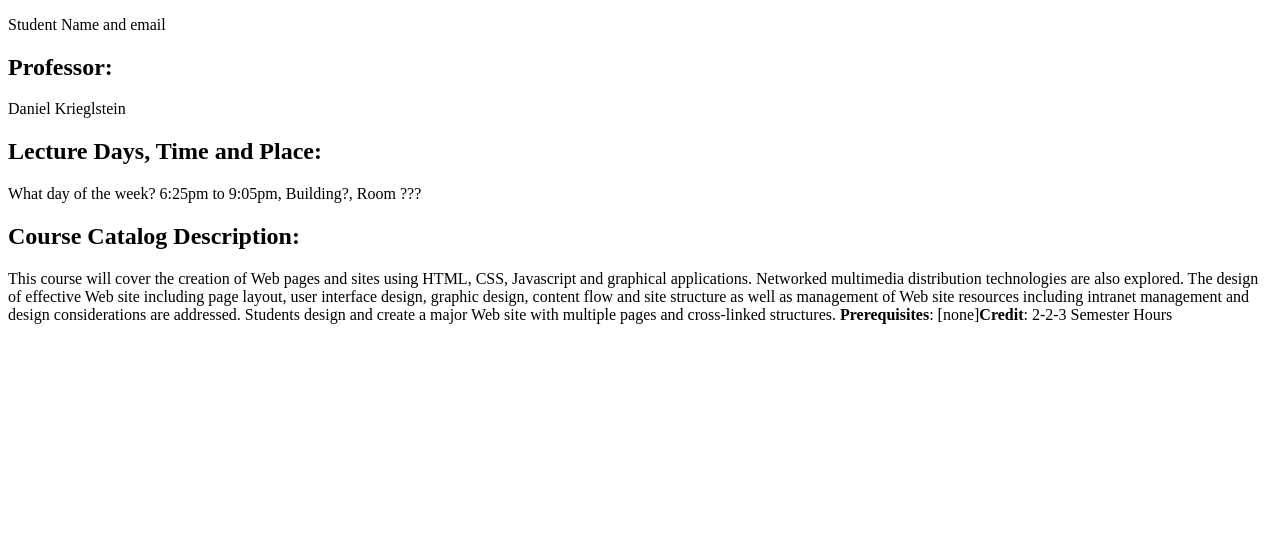
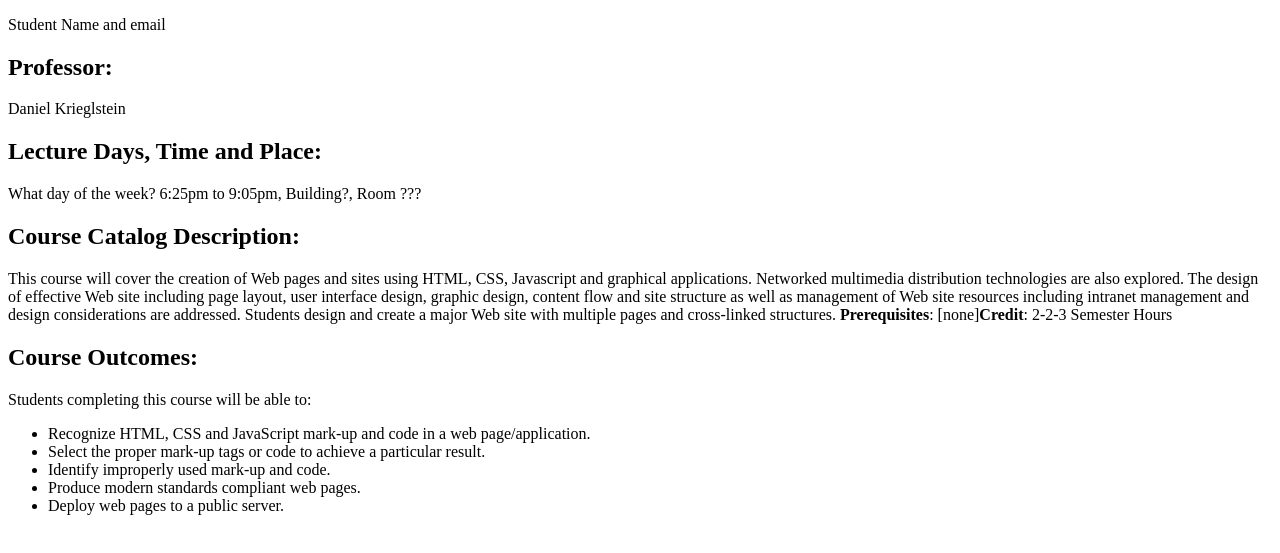
Before and after one commit to aros14/lab2, a plain HTML site: page index.html in a window 1280 px wide. Shown: the part 105-658 px from the top of the page. Drawn offline with Linux system fonts and the light colour scheme.

Commit message:
trying out an unordered list for the first time

```diff
--- a/index.html
+++ b/index.html
@@ -18,7 +18,18 @@
   <h2>Lecture Days, Time and Place:</h2>
   <p>What day of the week? 6:25pm to 9:05pm, Building?, Room ???</p>
   <h2>Course Catalog Description:</h2>
-  <div class="b">This course will cover the creation of Web pages and sites using HTML, CSS, Javascript and graphical applications. Networked multimedia distribution technologies are also explored. The design of effective Web site including page layout, user interface design, graphic design, content flow and site structure as well as management of Web site resources including intranet management and design considerations are addressed. Students design and create a major Web site with multiple pages and cross-linked structures. <strong>Prerequisites</strong>: [none]<strong>Credit</strong>: 2-2-3 Semester Hours
-</div>
+  <div class="b">This course will cover the creation of Web pages and sites using HTML, CSS, Javascript and graphical applications.
+  Networked multimedia distribution technologies are also explored. The design of effective Web site including page layout, user interface design, graphic design,
+  content flow and site structure as well as management of Web site resources including intranet management and design considerations are addressed. Students design
+  and create a major Web site with multiple pages and cross-linked structures. <strong>Prerequisites</strong>: [none]<strong>Credit</strong>: 2-2-3 Semester Hours</div>
+  <h2>Course Outcomes:</h2>
+  <p>Students completing this course will be able to:</p>
+  <ul>
+	 <li>Recognize HTML, CSS and JavaScript mark-up and code in a web page/application.</li>
+	 <li>Select the proper mark-up tags or code to achieve a particular result.</li>
+	 <li>Identify improperly used mark-up and code.</li>
+	 <li>Produce modern standards compliant web pages.</li>
+	 <li>Deploy web pages to a public server.</li>
+  </ul>
 </body>
 </html>
```
